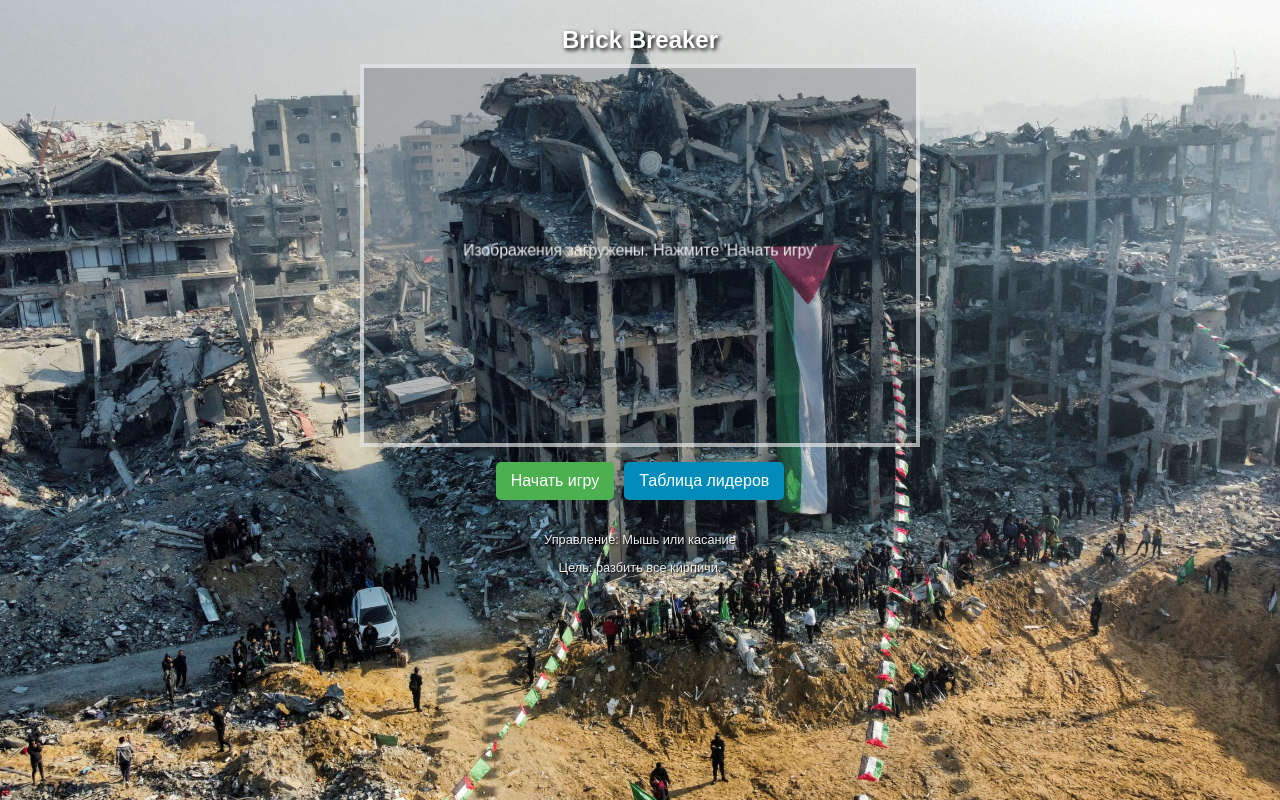
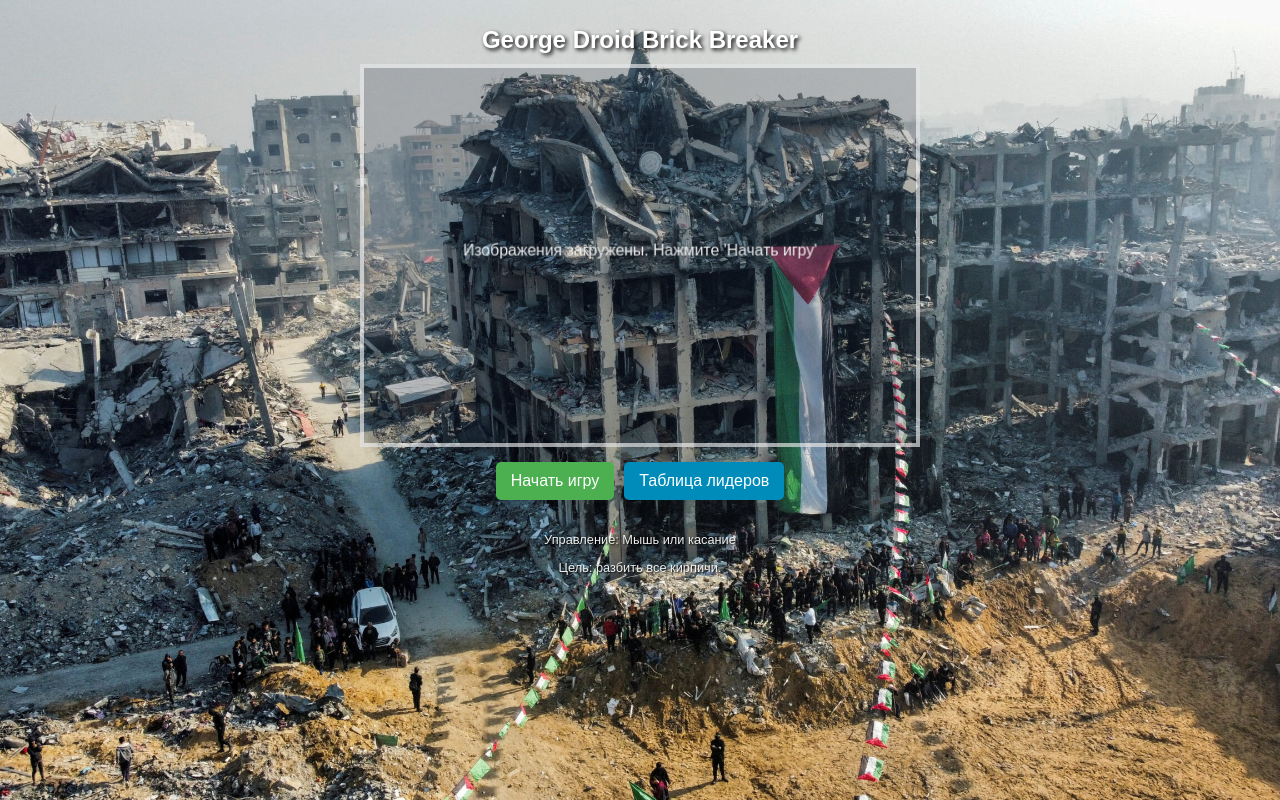
Before and after one commit to wooski515/wooski515, a plain HTML site: page index.html in a window 1280 px wide. Drawn offline with Linux system fonts and the light colour scheme; no server answers.

Commit message:
Update index.html

```diff
--- a/index.html
+++ b/index.html
@@ -3,7 +3,7 @@
 <head>
     <meta charset="UTF-8">
     <meta name="viewport" content="width=device-width, initial-scale=1.0, user-scalable=no">
-    <title>Кастомный Brick Breaker</title>
+    <title>George Droid Brick Breaker</title>
     <link rel="stylesheet" href="style.css">
 
     <!-- НОВАЯ СТРОКА: Иконка сайта (favicon) -->
@@ -11,7 +11,7 @@
 
 </head>
 <body>
-    <h1>Brick Breaker</h1>
+    <h1>George Droid Brick Breaker</h1>
 
     <div class="game-container">
         <canvas id="gameCanvas"></canvas>
@@ -64,4 +64,5 @@
 
     <script src="script.js"></script>
 </body>
+
 </html>
```
